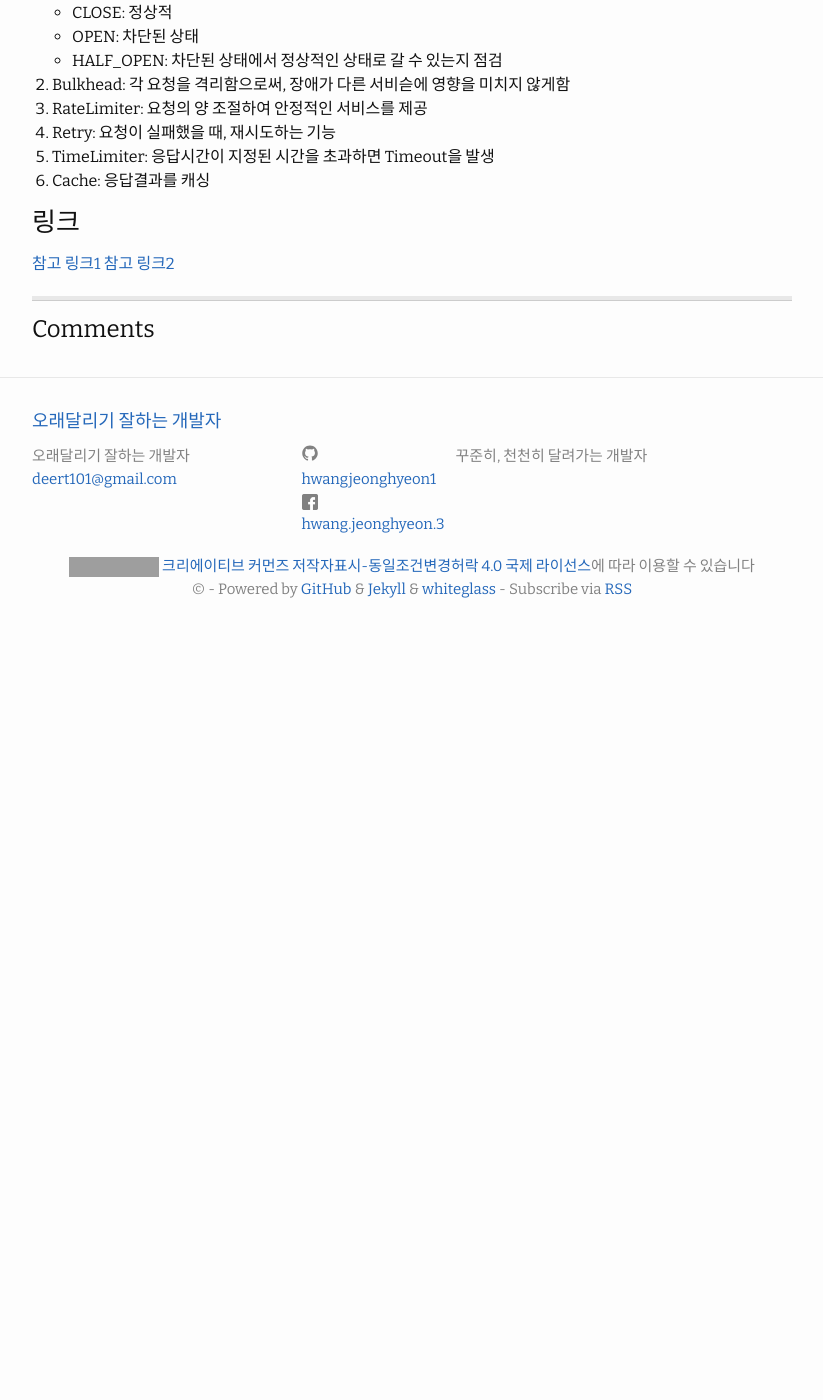
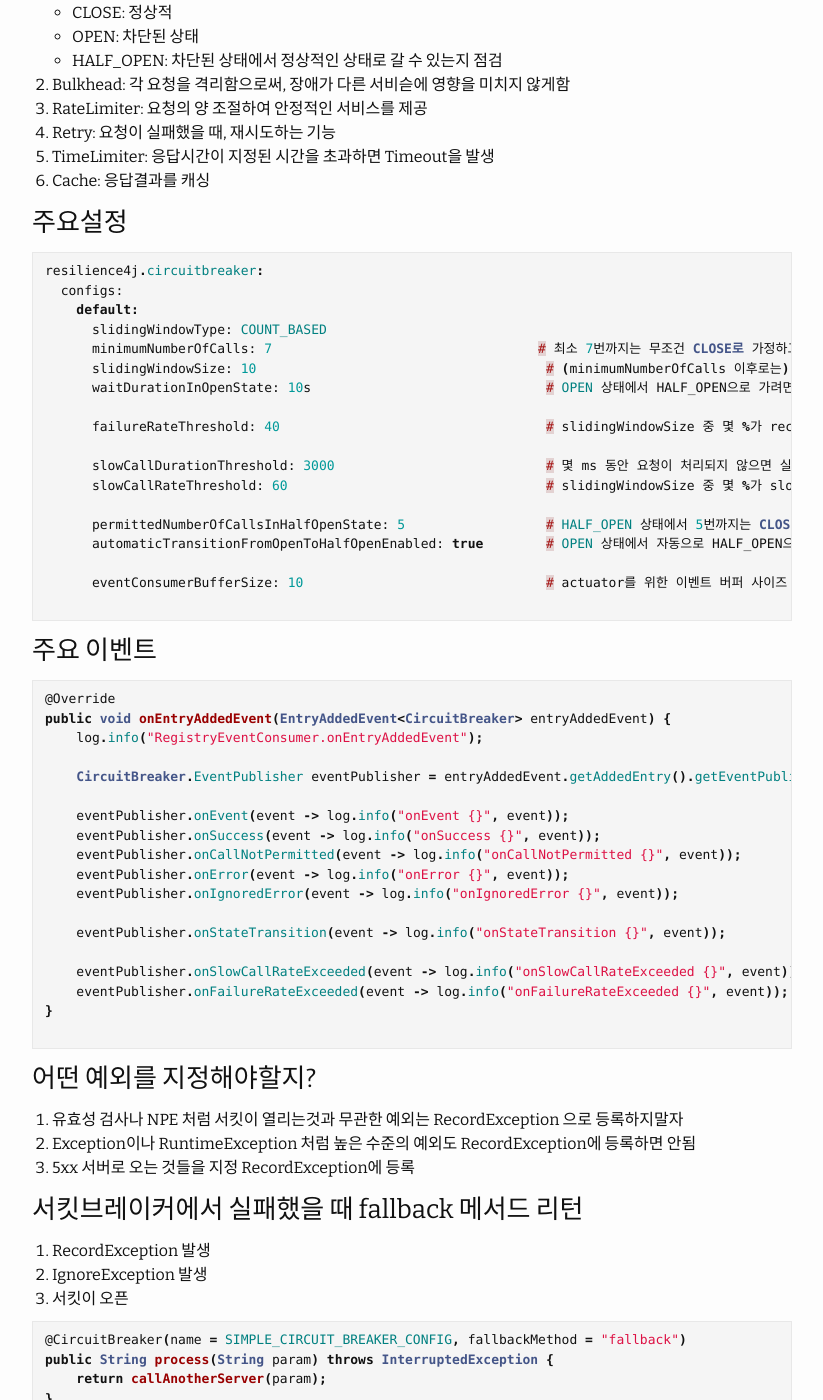
Before and after one commit to HWANGJEONGHYEON1/HWANGJEONGHYEON1.github.io, a Jekyll site: the page built from _posts/2023-09-26-circuitbraker.md, in a window 1280 px wide and 1400 px high, scrolled down 574 px. Shown: the whole window, without its empty margins (228-1051 px from the left). Built offline with Jekyll 4.4.1, drawn with Linux system fonts in a browser that asks for light colours; comment, search, counter and statistics services are not loaded; before the commit the page ends 1204 px from its top, so only the background shows below that; some of the changed text lies outside the part shown; grey boxes are pictures that could not be loaded.

Commit message:
study circuitbraker

````diff
--- a/_posts/2023-09-26-circuitbraker.md
+++ b/_posts/2023-09-26-circuitbraker.md
@@ -31,9 +31,84 @@ Hystrix는 업그레이드 지원이 없어, Resilience4J를 사용해야함
 5. TimeLimiter: 응답시간이 지정된 시간을 초과하면 Timeout을 발생
 6. Cache: 응답결과를 캐싱
 
+### 주요설정
+
+```java
+resilience4j.circuitbreaker:
+  configs:
+    default:
+      slidingWindowType: COUNT_BASED
+      minimumNumberOfCalls: 7                                  # 최소 7번까지는 무조건 CLOSE로 가정하고 호출한다.
+      slidingWindowSize: 10                                     # (minimumNumberOfCalls 이후로는) 10개의 요청을 기준으로 판단한다.
+      waitDurationInOpenState: 10s                              # OPEN 상태에서 HALF_OPEN으로 가려면 얼마나 기다릴 것인가?
+
+      failureRateThreshold: 40                                  # slidingWindowSize 중 몇 %가 recordException이면 OPEN으로 만들 것인가?
+
+      slowCallDurationThreshold: 3000                           # 몇 ms 동안 요청이 처리되지 않으면 실패로 간주할 것인가?
+      slowCallRateThreshold: 60                                 # slidingWindowSize 중 몇 %가 slowCall이면 OPEN으로 만들 것인가?
+
+      permittedNumberOfCallsInHalfOpenState: 5                  # HALF_OPEN 상태에서 5번까지는 CLOSE로 가기위해 호출한다.
+      automaticTransitionFromOpenToHalfOpenEnabled: true        # OPEN 상태에서 자동으로 HALF_OPEN으로 갈 것인가?
+
+      eventConsumerBufferSize: 10                               # actuator를 위한 이벤트 버퍼 사이즈
+
+```
+
+### 주요 이벤트
+
+```java
+@Override
+public void onEntryAddedEvent(EntryAddedEvent<CircuitBreaker> entryAddedEvent) {
+    log.info("RegistryEventConsumer.onEntryAddedEvent");
+
+    CircuitBreaker.EventPublisher eventPublisher = entryAddedEvent.getAddedEntry().getEventPublisher();
+
+    eventPublisher.onEvent(event -> log.info("onEvent {}", event));
+    eventPublisher.onSuccess(event -> log.info("onSuccess {}", event));
+    eventPublisher.onCallNotPermitted(event -> log.info("onCallNotPermitted {}", event));
+    eventPublisher.onError(event -> log.info("onError {}", event));
+    eventPublisher.onIgnoredError(event -> log.info("onIgnoredError {}", event));
+
+    eventPublisher.onStateTransition(event -> log.info("onStateTransition {}", event));
+
+    eventPublisher.onSlowCallRateExceeded(event -> log.info("onSlowCallRateExceeded {}", event));
+    eventPublisher.onFailureRateExceeded(event -> log.info("onFailureRateExceeded {}", event));
+}
+
+```
+
+### 어떤 예외를 지정해야할지?
+1. 유효성 검사나 NPE 처럼 서킷이 열리는것과 무관한 예외는 RecordException 으로 등록하지말자
+2. Exception이나 RuntimeException 처럼 높은 수준의 예외도 RecordException에 등록하면 안됨
+3. 5xx 서버로 오는 것들을 지정 RecordException에 등록
+
+### 서킷브레이커에서 실패했을 때 fallback 메서드 리턴
+1. RecordException 발생
+2. IgnoreException 발생
+3. 서킷이 오픈
+
+```java
+@CircuitBreaker(name = SIMPLE_CIRCUIT_BREAKER_CONFIG, fallbackMethod = "fallback")
+public String process(String param) throws InterruptedException {
+    return callAnotherServer(param);
+}
+
+// 지정된 예외를 설정하면 해당 예외로 커스텀할 수 있음.
+private String fallback(String param, RecordException ex) {
+    log.info("RecordException fallback! your request is " + param);
+    return "Recovered: " + ex.toString();
+}
+
+    private String fallback(String param, Exception ex) {
+        // fallback은 ignoreException이 발생해도 실행된다.
+        log.info("fallback! your request is " + param);
+        return "Recovered: " + ex.toString();
+    }
+```
 
 
 
 ### 링크
 [참고 링크1](https://d2.naver.com/helloworld/6070967)
 [참고 링크2](https://techblog.pet-friends.co.kr/msa%EB%A5%BC-%EA%B0%80%EA%B8%B0-%EC%9C%84%ED%95%9C-%EC%B2%AB%EA%B1%B8%EC%9D%8C-cqrs-%ED%8C%8C%EC%9D%B4%ED%94%84%EB%9D%BC%EC%9D%B8-%EB%8F%84%EC%9E%85%EA%B8%B0-510206768a22)
+[참고 링크3](https://www.inflearn.com/course/lecture?courseSlug=%EC%9E%A5%EC%95%A0%EC%97%86%EB%8A%94-%EC%84%9C%EB%B9%84%EC%8A%A4-resilience4j-circuitbreaker)
````
